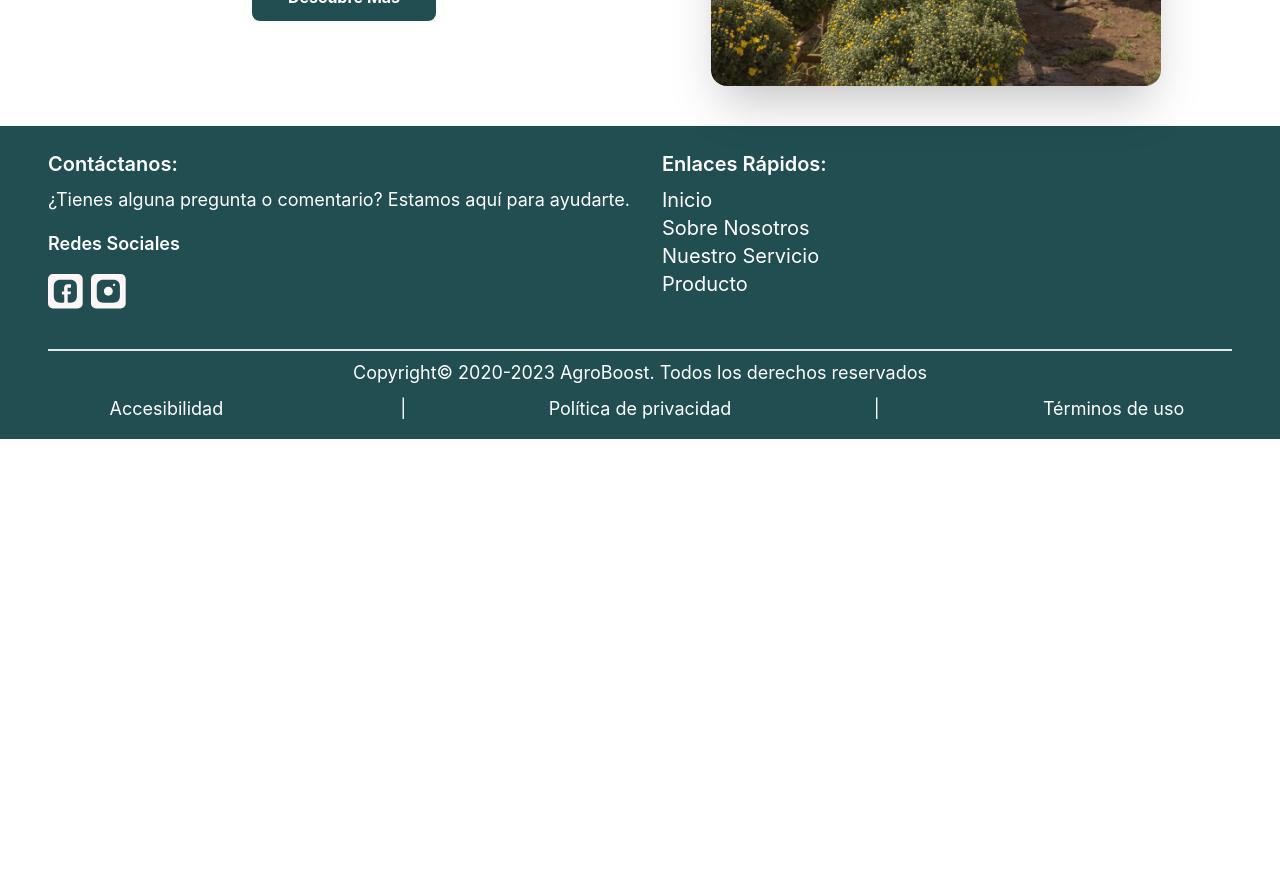
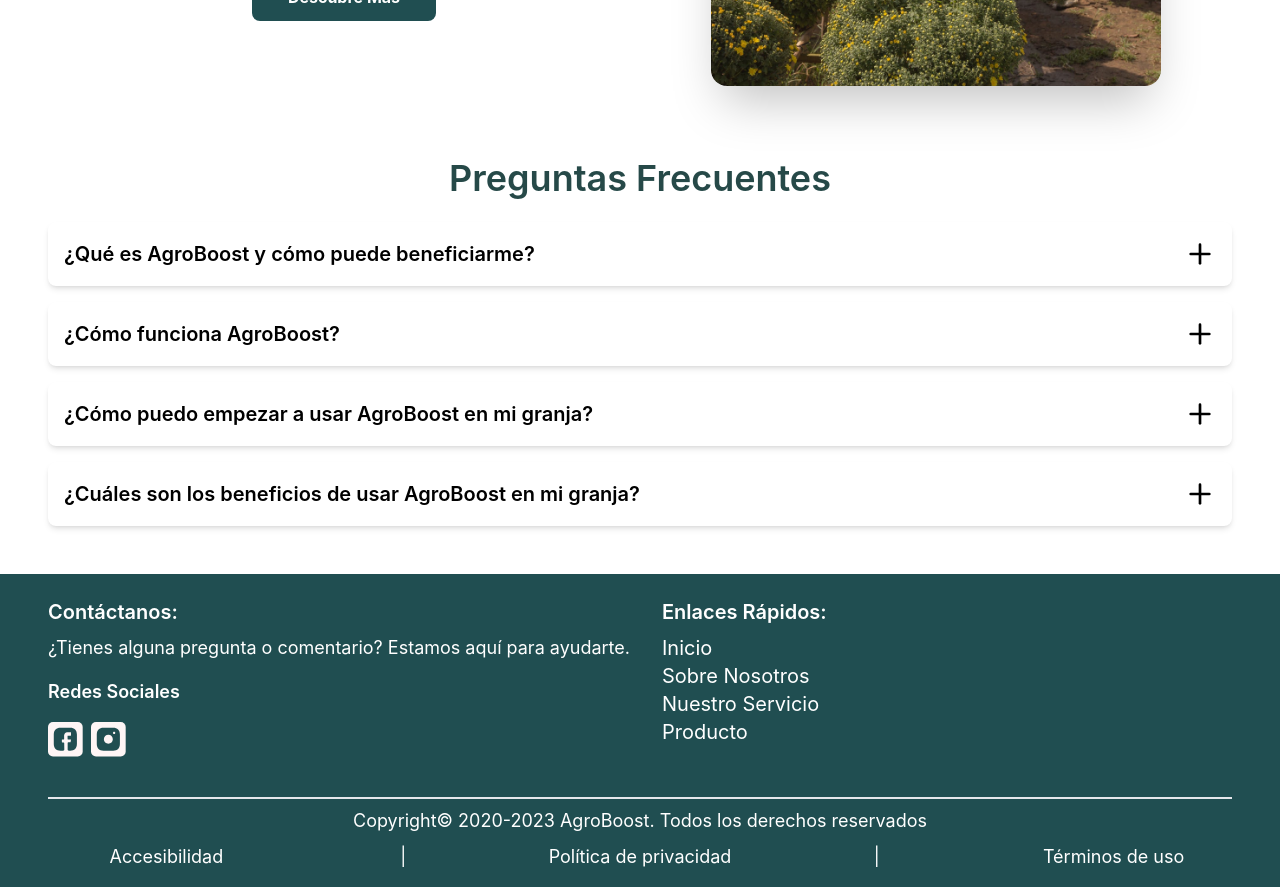
Before and after one commit to ManuelGL10/agroboost, a React (Create React App) app: page / in a window 1280 px wide. Shown: the part 1860-2747 px from the top of the page. Before the commit the page ends 2299 px from the top, so only its background shows below. Built offline with nearby package versions, Linux system fonts and the light colour scheme; a web font is replaced by a local one.

Commit message:
Add questions

```diff
--- /dev/null
+++ b/src/components/Questions.js
@@ -0,0 +1,81 @@
+import React, { useState } from 'react'
+import { IconPlus, IconMinus } from '@tabler/icons-react'
+
+const Questions = () => {
+    const [hidd1, setHidd1] = useState(true);
+    const [hidd2, setHidd2] = useState(true);
+    const [hidd3, setHidd3] = useState(true);
+    const [hidd4, setHidd4] = useState(true);
+
+    const handleHidd1 = () => {
+        setHidd1(!hidd1)
+        setHidd2(true);
+        setHidd3(true);
+        setHidd4(true);
+    }
+
+    const handleHidd2 = () => {
+        setHidd2(!hidd2)
+        setHidd1(true);
+        setHidd3(true);
+        setHidd4(true);
+    }
+
+    const handleHidd3 = () => {
+        setHidd3(!hidd3)
+        setHidd1(true);
+        setHidd2(true);
+        setHidd4(true);
+    }
+
+    const handleHidd4 = () => {
+        setHidd4(!hidd4)
+        setHidd1(true);
+        setHidd2(true);
+        setHidd3(true);
+    }
+
+    return (
+        <div className='px-12 py-8 mx-auto'>
+            <h1 className='text-custom-264948 font-semibold lg:text-4xl md:text-3xl text-2xl text-center mb-6'>Preguntas Frecuentes</h1>
+            <div class="bg-white shadow-md rounded-lg mb-4">
+                <div className='flex items-center justify-between p-4 cursor-pointer' onClick={handleHidd1}>
+                    <p className='lg:text-xl md:text-lg text-base font-semibold'>¿Qué es AgroBoost y cómo puede beneficiarme?</p>
+                    {!hidd1 ? <IconMinus size={32}/> : <IconPlus size={32}/>}
+                </div>
+                <div class={!hidd1 ? "p-4 border-t transition-all duration-300 ease-in-out" : "hidden"}>
+                    <p className='lg:text-lg md:text-base text-sm'>AgroBoost es una plataforma innovadora diseñada para optimizar la producción agrícola. Ofrecemos herramientas avanzadas de monitoreo y gestión para ayudarte a mejorar la eficiencia de tus cultivos, maximizar los rendimientos y reducir los costos operativos.</p>
+                </div>
+            </div>
+            <div class="bg-white shadow-md rounded-lg mb-4">
+                <div className='flex items-center justify-between p-4 cursor-pointer' onClick={handleHidd2}>
+                    <p className='lg:text-xl md:text-lg text-base font-semibold'>¿Cómo funciona AgroBoost?</p>
+                    {!hidd2 ? <IconMinus size={32}/> : <IconPlus size={32}/>}
+                </div>
+                <div class={!hidd2 ? "p-4 border-t transition-all duration-300 ease-in-out" : "hidden"}>
+                    <p className='lg:text-lg md:text-base text-sm'>AgroBoost utiliza tecnología de vanguardia, como sensores de campo, análisis de datos y algoritmos inteligentes, para recopilar información en tiempo real sobre tus cultivos. Esta información se utiliza para proporcionarte recomendaciones personalizadas y acciones específicas para optimizar el crecimiento y la salud de tus plantas.</p>
+                </div>
+            </div>
+            <div class="bg-white shadow-md rounded-lg mb-4">
+                <div className='flex items-center justify-between p-4 cursor-pointer' onClick={handleHidd3}>
+                    <p className='lg:text-xl md:text-lg text-base font-semibold'>¿Cómo puedo empezar a usar AgroBoost en mi granja?</p>
+                    {!hidd3 ? <IconMinus size={32}/> : <IconPlus size={32}/>}
+                </div>
+                <div class={!hidd3 ? "p-4 border-t transition-all duration-300 ease-in-out" : "hidden"}>
+                    <p className='lg:text-lg md:text-base text-sm'>Es fácil comenzar con AgroBoost. Solo necesitas registrarte en nuestra plataforma, configurar tus cultivos y empezar a recibir recomendaciones personalizadas para optimizar tu producción. Nuestro equipo de soporte está disponible para ayudarte en cada paso del proceso.</p>
+                </div>
+            </div>
+            <div class="bg-white shadow-md rounded-lg mb-4">
+                <div className='flex items-center justify-between p-4 cursor-pointer' onClick={handleHidd4}>
+                    <p className='lg:text-xl md:text-lg text-base font-semibold'>¿Cuáles son los beneficios de usar AgroBoost en mi granja?</p>
+                    {!hidd4 ? <IconMinus size={32}/> : <IconPlus size={32}/>}
+                </div>
+                <div class={!hidd4 ? "p-4 border-t transition-all duration-300 ease-in-out" : "hidden"}>
+                    <p className='lg:text-lg md:text-base text-sm'>Algunos de los principales beneficios de utilizar AgroBoost incluyen un aumento en los rendimientos de los cultivos, una reducción en los costos operativos, una mejor gestión del riego y los nutrientes, y una mayor eficiencia en general en la producción agrícola.</p>
+                </div>
+            </div>
+        </div>
+    )
+}
+
+export default Questions
--- a/src/views/Inicio.jsx
+++ b/src/views/Inicio.jsx
@@ -5,6 +5,7 @@ import Hero from '../components/Hero';
 import Agroboost from '../components/Agroboost';
 import InfoNosotros from '../components/InfoNosotros';
 import InfoProducto from '../components/InfoProducto';
+import Questions from '../components/Questions';
 
 const Inicio = () => {
   return (
@@ -14,6 +15,7 @@ const Inicio = () => {
       <Agroboost/>
       <InfoNosotros/>
       <InfoProducto/>
+      <Questions/>
       <Footer/>
     </div>
   );
--- a/tailwind.config.js
+++ b/tailwind.config.js
@@ -18,6 +18,7 @@ module.exports = {
     "./src/components/InfoNosotros.js",
     "./src/components/InfoProducto.js",
     "./src/components/Download.js",
+    "./src/components/Questions.js",
   ],
   theme: {
     extend: {
```
